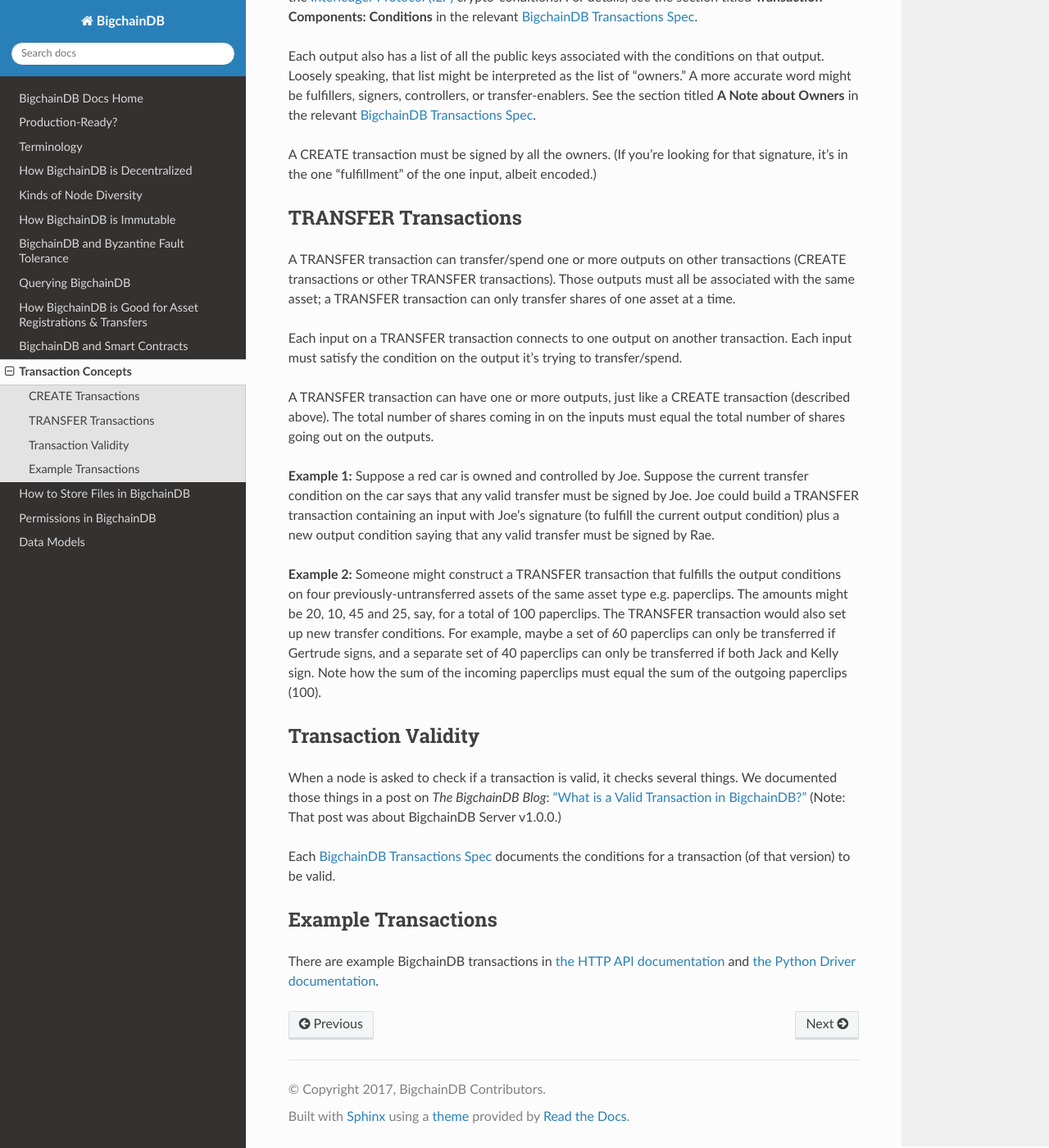
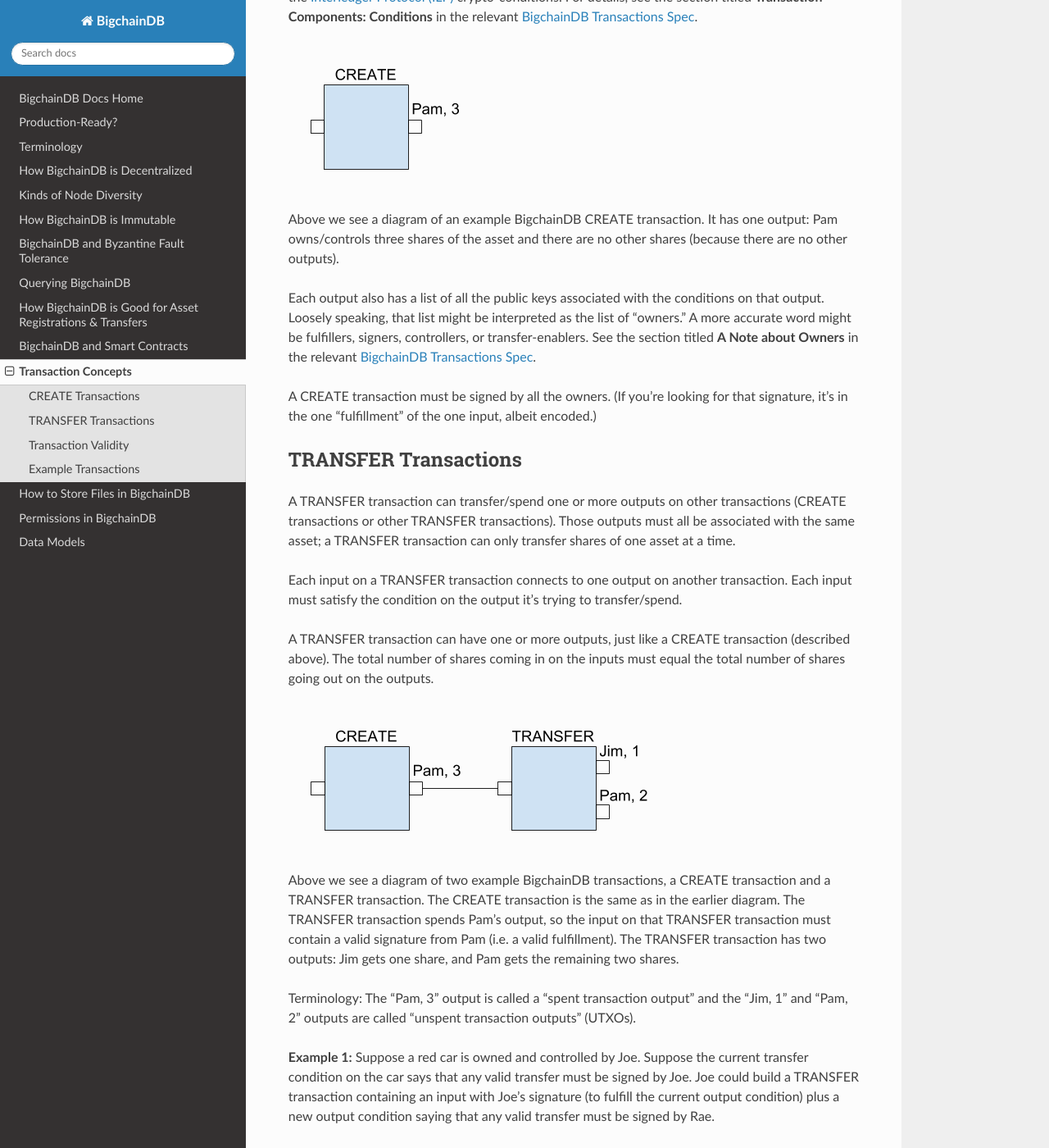
Before and after one commit to bigchaindb/bigchaindb, a Sphinx documentation site: the page built from docs/root/source/transaction-concepts.md, in a window 1280 px wide and 1400 px high, scrolled down 735 px. Shown: the whole window at 82% size. Built offline with Sphinx 7.4.7 and the Read the Docs theme 2.0.0, drawn with Linux system fonts in a browser that asks for light colours.

Commit message:
Problem: No diagrams of transactions in docs
Solution: Put some simple diagrams of BigchainDB transactions in the docs

```diff
--- a/docs/root/source/transaction-concepts.md
+++ b/docs/root/source/transaction-concepts.md
@@ -34,6 +34,12 @@
 in the relevant
 [BigchainDB Transactions Spec](https://github.com/bigchaindb/BEPs/tree/master/tx-specs/).
 
+![Example BigchainDB CREATE transaction](./_static/CREATE_example.png)
+
+Above we see a diagram of an example BigchainDB CREATE transaction.
+It has one output: Pam owns/controls three shares of the asset
+and there are no other shares (because there are no other outputs).
+
 Each output also has a list of all the public keys associated
 with the conditions on that output.
 Loosely speaking, that list might be interpreted as the list of "owners."
@@ -62,6 +68,21 @@
 just like a CREATE transaction (described above).
 The total number of shares coming in on the inputs must equal
 the total number of shares going out on the outputs.
+
+![Example BigchainDB transactions](./_static/CREATE_and_TRANSFER_example.png)
+
+Above we see a diagram of two example BigchainDB transactions,
+a CREATE transaction and a TRANSFER transaction.
+The CREATE transaction is the same as in the earlier diagram.
+The TRANSFER transaction spends Pam's output,
+so the input on that TRANSFER transaction must contain a valid signature
+from Pam (i.e. a valid fulfillment).
+The TRANSFER transaction has two outputs:
+Jim gets one share, and Pam gets the remaining two shares.
+
+Terminology: The "Pam, 3" output is called a "spent transaction output"
+and the "Jim, 1" and "Pam, 2" outputs are called "unspent transaction outputs"
+(UTXOs).
 
 **Example 1:** Suppose a red car is owned and controlled by Joe.
 Suppose the current transfer condition on the car says
```
Also changed, not shown: docs/root/source/_static/CREATE_and_TRANSFER_example.png (added), docs/root/source/_static/CREATE_example.png (added).
